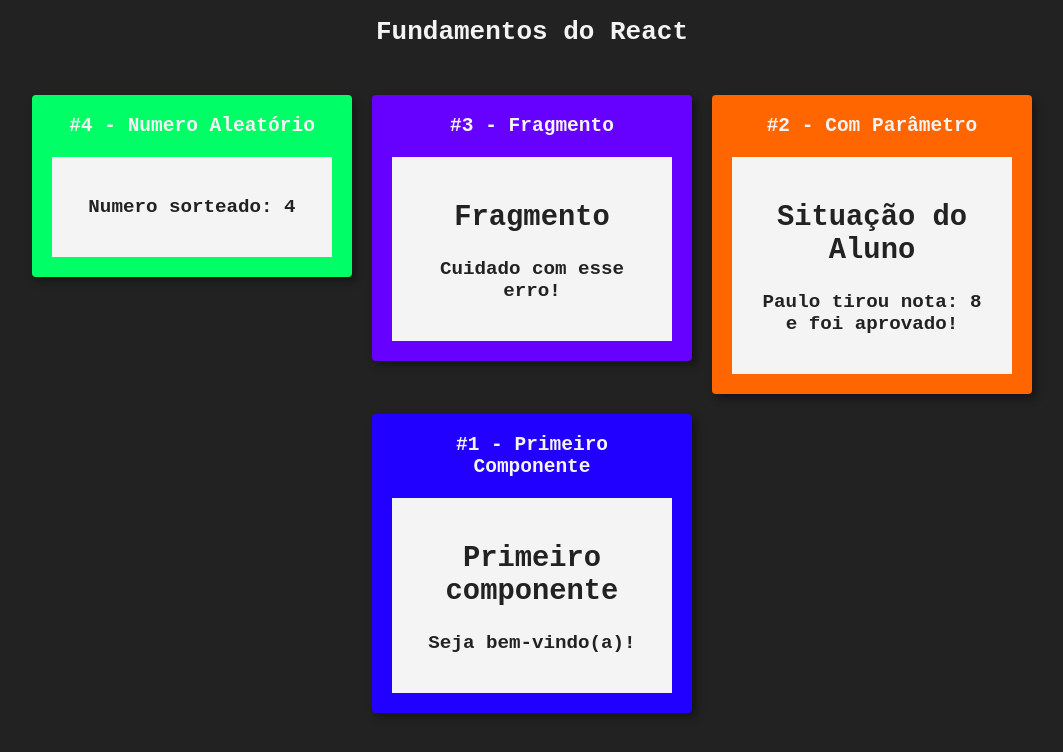
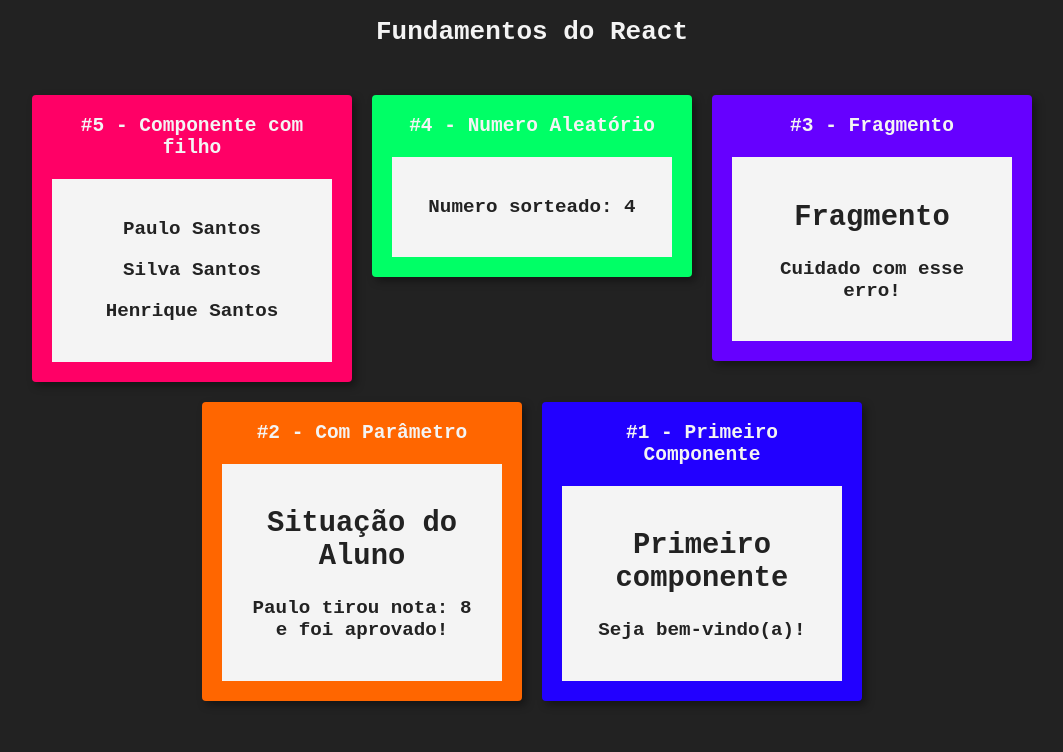
Before and after one commit to Henrique1204/Fundamentos-React, a React (Create React App) app: page / in a window 1280 px wide. Shown: the top 752 px of the page, without its empty margins (108-1171 px from the left). Built offline with nearby package versions, Linux system fonts and the light colour scheme.

Commit message:
utilizar componentes com filhos

```diff
--- a/src/App.jsx
+++ b/src/App.jsx
@@ -4,6 +4,8 @@ import ComParametros from "./componentes/basicos/ComParametros";
 import Fragmento from "./componentes/basicos/Fragmento";
 import Aleatorio from "./componentes/basicos/Aleatorio";
 import Card from "./componentes/layout/Card";
+import Familia from "./componentes/basicos/Familia";
+import FamiliaMembro from "./componentes/basicos/FamiliaMembro";
 import "./App.css";
 
 // Funcção reduzida, só vai funcionar com o export default
@@ -13,6 +15,13 @@ export default () => (
     <div id="App">
         <h1>Fundamentos do React</h1>
         <div className="Cards">
+            <Card titulo="#5 - Componente com filho" color="#F06">
+                <Familia sobrenome="Santos">
+                    <FamiliaMembro nome="Paulo" />
+                    <FamiliaMembro nome="Silva" />
+                    <FamiliaMembro nome="Henrique" />
+                </Familia>
+            </Card>
             <Card titulo="#4 - Numero Aleatório" color="#0F6">
                 <Aleatorio maximo={10} minimo={1} />
             </Card>
--- /dev/null
+++ b/src/componentes/basicos/Familia.jsx
@@ -0,0 +1,9 @@
+import React, {cloneElement} from "react";
+
+export default (props) => {
+    return (
+        <div>
+            { React.Children.map(props["children"], (el) => cloneElement(el, props)) }
+        </div>
+    );
+}
--- /dev/null
+++ b/src/componentes/basicos/FamiliaMembro.jsx
@@ -0,0 +1,5 @@
+import React from "react";
+
+export default (props) => {
+    return (<p>{ props["nome"] } <strong>{ props["sobrenome"] }</strong></p>);
+}
```
